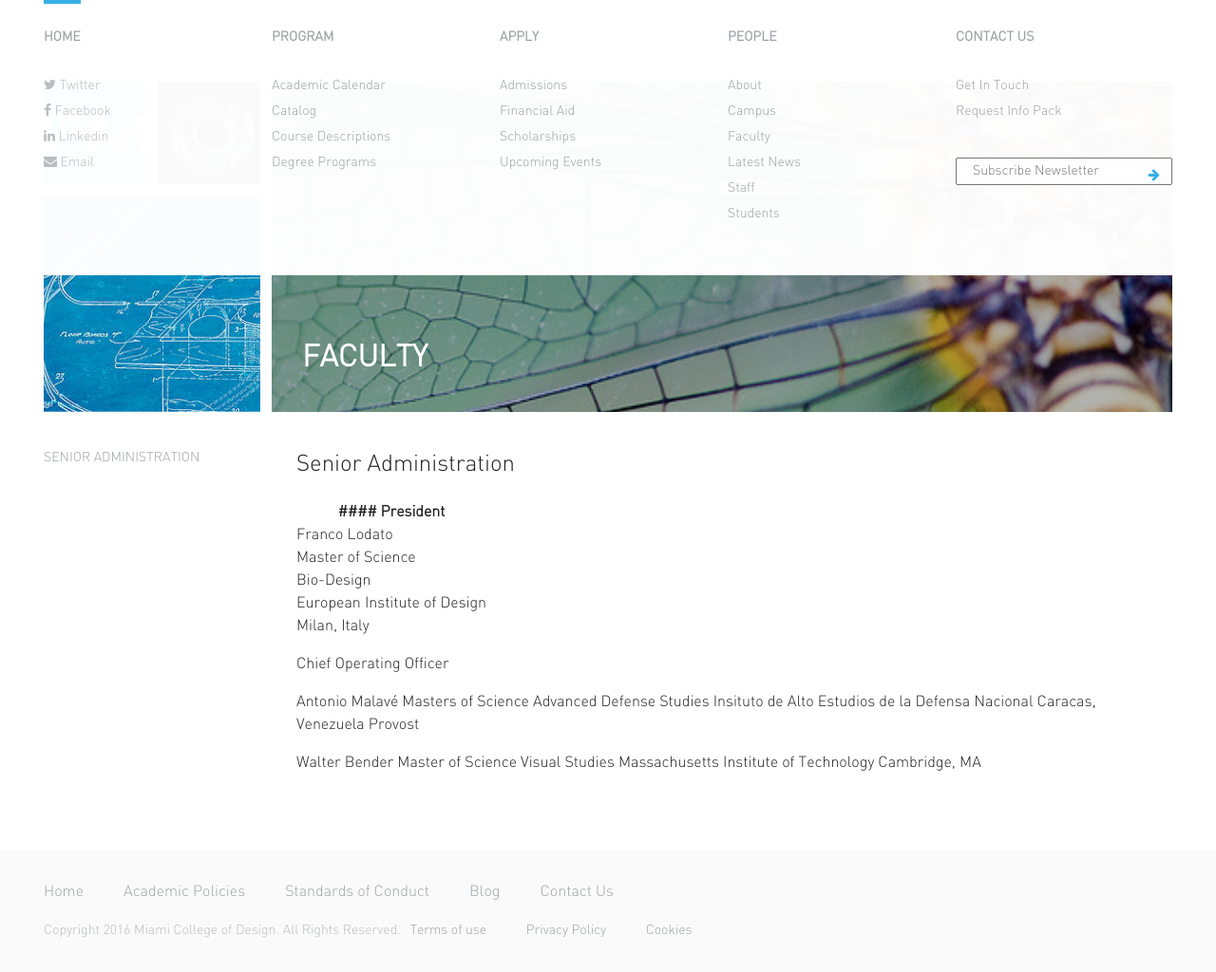
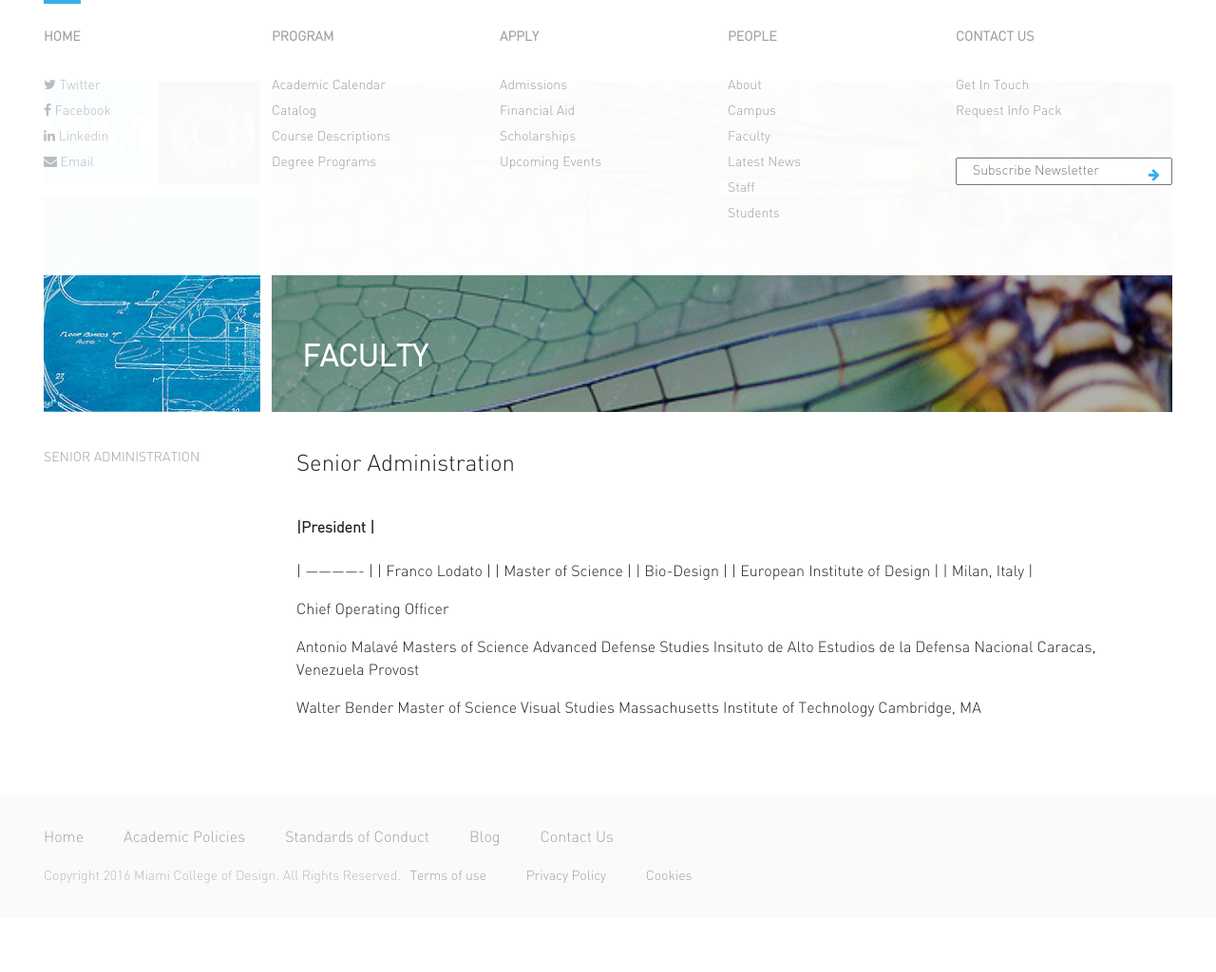
Before and after one commit to akritibhusal/MiamiCollegeofDesign, a Jekyll site: the page built from people/faculty.markdown, in a window 1280 px wide. Shown: the whole page at 95% size. Built offline with Jekyll 4.4.1, drawn with Linux system fonts in a browser that asks for light colours; nearby versions of some CDN libraries; after the commit the page ends 967 px from its top, so only the background shows below that.

```diff
--- a/people/faculty.markdown
+++ b/people/faculty.markdown
@@ -13,7 +13,7 @@ header_title: Faculty
 
 
 
-|#### President   |
+#### |President   |
 | ------------- |
 | Franco Lodato    |
 | Master of Science   |
```
